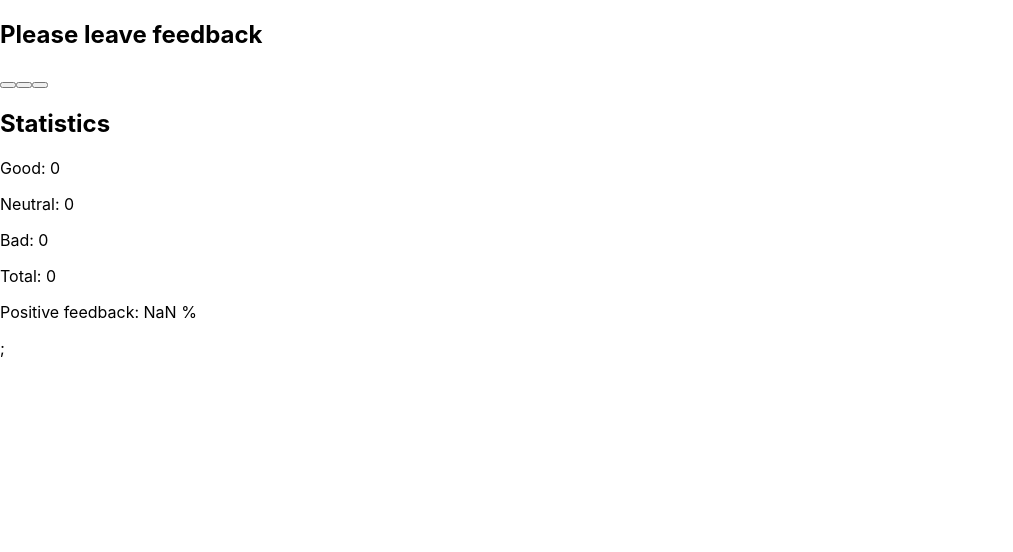
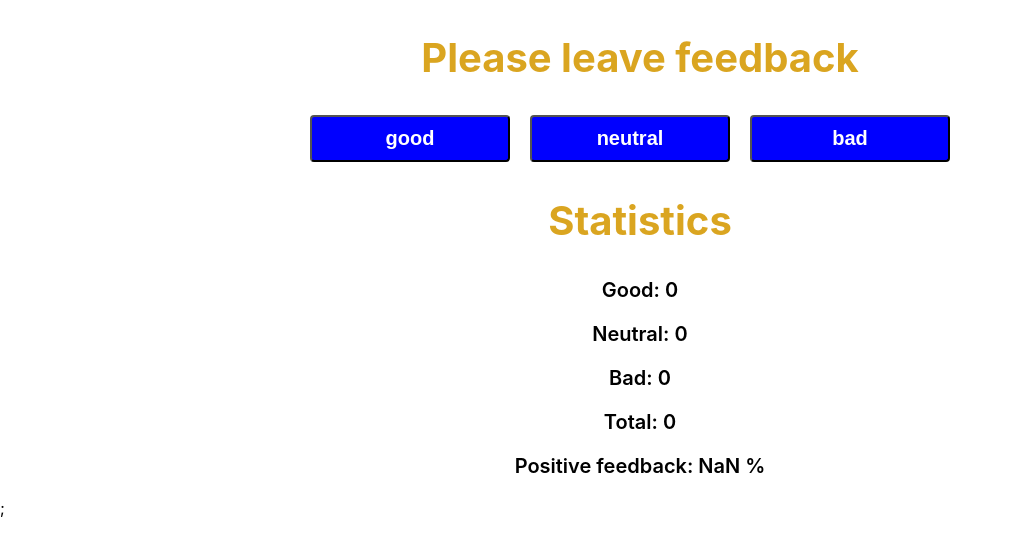
Before and after one commit to Zoriana-Burian/goit-react-hw-02-feedback, a React (Create React App) app: page / in a window 1280 px wide. Shown: the top 552 px of the page, without its empty margins (0-1013 px from the left). Built offline with nearby package versions, Linux system fonts and the light colour scheme.

Commit message:
внесено правки

```diff
--- a/src/App.js
+++ b/src/App.js
@@ -1,6 +1,10 @@
 //import logo from './logo.svg';
 import './App.css';
-import Feedback from './components/Feedback/Feedback';
+import React from 'react';
+import Statistics from './components/Feedback/Statistics';
+import FeedbackOptions from './components/Feedback/FeedbackOptions';
+import Section from './components/Feedback/Section';
+import Notification from './components/Feedback/Notification';
 
 //function App() {
 //  return (
@@ -22,11 +26,66 @@ import Feedback from './components/Feedback/Feedback';
     //</div>
  // );
 //}
-const App = () => (
-  <>
+class App extends React.Component {
+    state = {
+        good: 0,
+        neutral: 0,
+        bad: 0
+    };
 
-    <Feedback/>
+    countTotalFeedback = () => {
+        const { good, neutral, bad } = this.state;
+        return bad + good + neutral;
 
-   </>
-);
+
+    };
+
+  countPositiveFeedbackPercentage = () => {
+    const { good } = this.state;
+        return Math.round(good*100/this.countTotalFeedback());
+    };
+
+    onLeaveFeedback = (event) => {
+		const name = event.target.name;
+		this.setState((prevState) => ({
+			[name]: prevState[name] + 1
+		}));
+	};
+
+
+    render() {
+       // const {good, neutral, bad} = this.state;
+        const options = Object.keys(this.state);
+        return (
+            <div>
+
+                <Section title="Please leave feedback">
+                    <FeedbackOptions
+                        options={options}
+                        onLeaveFeedback={this.onLeaveFeedback}></FeedbackOptions>
+
+
+                </Section>
+
+                {this.countTotalFeedback === 0 ? (<Notification message="No feedback given" />)
+                : (
+
+                <Section title="Statistics">
+                  <Statistics
+                    good={this.state.good}
+                    neutral={this.state.neutral}
+                    bad={this.state.bad}
+                    total={this.countTotalFeedback()}
+                    positivePercentage={this.countPositiveFeedbackPercentage() } />
+                </Section>
+            )};
+
+
+
+
+            </div>
+        );
+    }
+};
+
 export default App;
--- a/src/components/Feedback/Feedback.js
+++ /dev/null
@@ -1,68 +0,0 @@
-import React from 'react';
-import Statistics from './Statistics';
-import FeedbackOptions from './FeedbackOptions';
-import Section from './Section';
-import Notification from './Notification';
-
-class Feedback extends React.Component {
-    state = {
-        good: 0,
-        neutral: 0,
-        bad: 0
-    };
-
-    countTotalFeedback = () => {
-        const { good, neutral, bad } = this.state;
-        return bad + good + neutral;
-
-
-    };
-
-    countPositiveFeedbackPercentage = () => {
-        return this.state.good * 100 / this.countTotalFeedback();
-    };
-
-    onLeaveFeedback = (event) => {
-		const name = event.target.name;
-		this.setState((prevState) => ({
-			[name]: prevState[name] + 1
-		}));
-	};
-
-
-    render() {
-        //const { good, neutral, bad } = this.state;
-        const options = Object.keys(this.state);
-        return (
-            <div>
-
-                <Section title="Please leave feedback">
-                    <FeedbackOptions
-                        options={options}
-                        onLeaveFeedback={this.onLeaveFeedback}></FeedbackOptions>
-
-
-                </Section>
-
-                {this.countTotalFeedback === 0 ? (<Notification message="No feedback given" />)
-                : (
-
-                <Section title="Statistics">
-                    <Statistics
-                    good={this.state.good}
-                    neutral={this.state.neutral}
-                    bad={this.state.bad}
-                    total={this.countTotalFeedback()}
-                    positivePercentage={this.countPositiveFeedbackPercentage()} />
-                </Section>
-            )};
-
-
-
-
-            </div>
-        );
-    }
-};
-
-export default Feedback;
--- a/src/components/Feedback/FeedbackOptions.js
+++ b/src/components/Feedback/FeedbackOptions.js
@@ -1,10 +1,18 @@
-const FeedbackOptions = ({options, onLeaveFeedback}) => {
-    return (<div> {options.map(option =>
-        <button key={option} type="button"
+import s from './FeedbackOptions.module.css';
+import PropTypes from 'prop-types';
+
+const FeedbackOptions = ({ options, onLeaveFeedback }) => {
+    return (<div className={s.container}> {options.map(option =>
+        <button className={s.button} key={option} type="button"
             name={option}
-            onClick={onLeaveFeedback}>
+            onClick={onLeaveFeedback}>{option}
             </button>)}
     </div>)
 };
 
+FeedbackOptions.propTypes = {
+	options: PropTypes.array.isRequired,
+	onLeaveFeedback: PropTypes.func.isRequired
+};
+
 export default FeedbackOptions;
--- /dev/null
+++ b/src/components/Feedback/FeedbackOptions.module.css
@@ -0,0 +1,18 @@
+.container {
+  text-align: center;
+}
+
+.button {
+  color: white;
+  background-color: blue;
+  margin-right: 20px;
+
+  border-radius: 4px;
+  padding: 10px 32px;
+  min-width: 200px;
+  border-radius: none;
+  text-align: center;
+  text-decoration: none;
+  font-size: 20px;
+  font-weight: bold;
+}
--- a/src/components/Feedback/Section.js
+++ b/src/components/Feedback/Section.js
@@ -1,9 +1,10 @@
 import PropTypes from 'prop-types';
+import s from './Section.module.css';
 
 function Section({ title, children }) {
   return (
     <div>
-      {title && <h2>{title}</h2>}
+      {title && <h2 className={s.text}>{title}</h2>}
       {children}
     </div>
   );
--- /dev/null
+++ b/src/components/Feedback/Section.module.css
@@ -0,0 +1,6 @@
+.text {
+  font-size: 40px;
+  font-weight: bold;
+  text-align: center;
+  color: goldenrod;
+}
--- a/src/components/Feedback/Statistics.js
+++ b/src/components/Feedback/Statistics.js
@@ -1,10 +1,12 @@
-const Statistics = ({good, neutral, bad, total, positivePercentage}) => (
+import s from './Statistics.module.css';
+
+const Statistics = ({ good, neutral, bad, total, positivePercentage }) => (
     <div>
-        <p>Good: {good}</p>
-        <p>Neutral: {neutral}</p>
-        <p>Bad: {bad}</p>
-        <p>Total: {total}</p>
-        <p>Positive feedback: {positivePercentage} %</p>
+        <p className={s.stat}>Good: {good}</p>
+        <p className={s.stat}>Neutral: {neutral}</p>
+        <p className={s.stat}>Bad: {bad}</p>
+        <p className={s.stat}>Total: {total}</p>
+        <p className={s.stat}>Positive feedback: {positivePercentage} %</p>
     </div>
 );
 
--- /dev/null
+++ b/src/components/Feedback/Statistics.module.css
@@ -0,0 +1,5 @@
+.stat {
+  font-size: 20px;
+  font-weight: 600;
+  text-align: center;
+}
```
